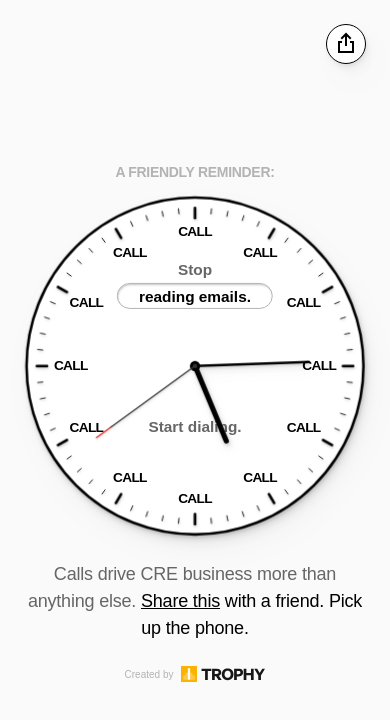
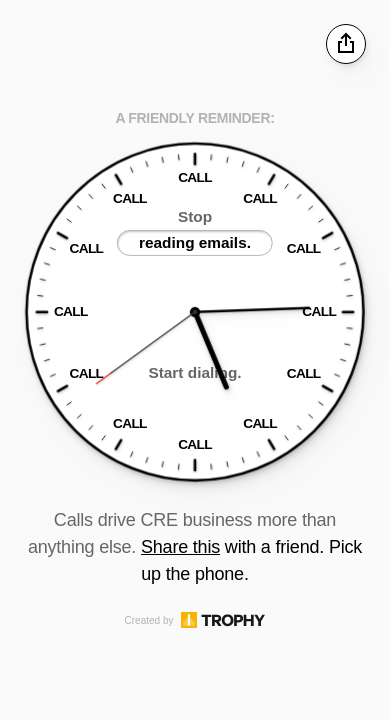
Before and after one commit to OrLevCo/pickupthephone, a Next.js app: page /clock in a window 390 px wide. Shown: the top 720 px of the page. Built offline with nearby package versions, Linux system fonts and the light colour scheme; a web font is replaced by a local one.

Commit message:
Update mobile layout: set container to 80vh and align content to top on mobile

```diff
--- a/app/globals.css
+++ b/app/globals.css
@@ -334,12 +334,19 @@ input[type="range"].slider::-moz-range-thumb {
 
 /* Mobile Touch Optimizations */
 @media (max-width: 640px) {
+  /* Make outer container justify to top on mobile */
+  .flex.items-center.justify-center {
+    justify-content: flex-start !important;
+    align-items: center !important;
+  }
+
   .clock-container-mobile {
     display: flex !important;
     flex-direction: column !important;
     align-items: center !important;
-    justify-content: center !important;
+    justify-content: flex-start !important;
     align-content: center !important;
+    height: 80vh !important;
   }
 
   /* Ensure clock container stays compact and centered on mobile */
```
